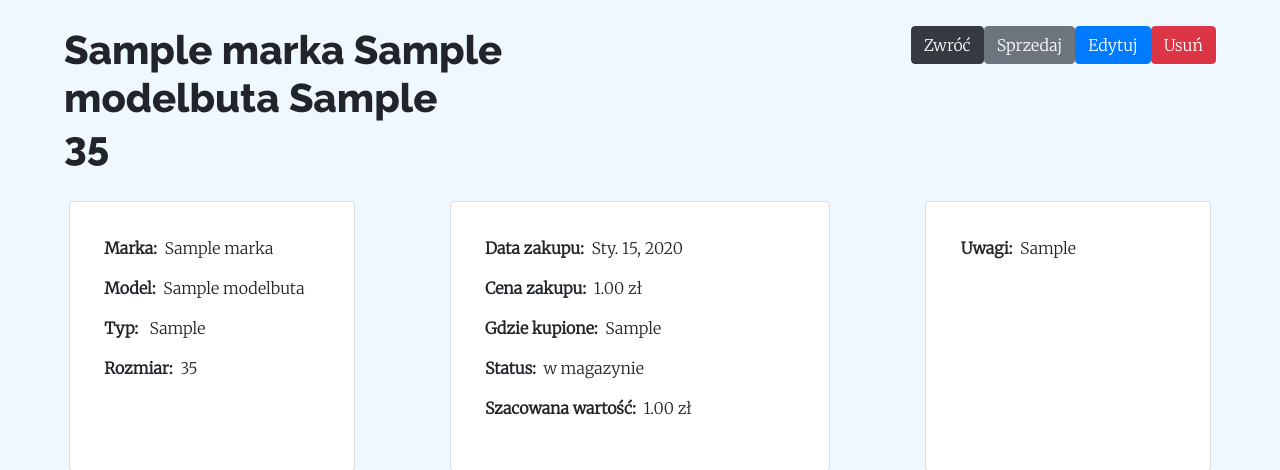
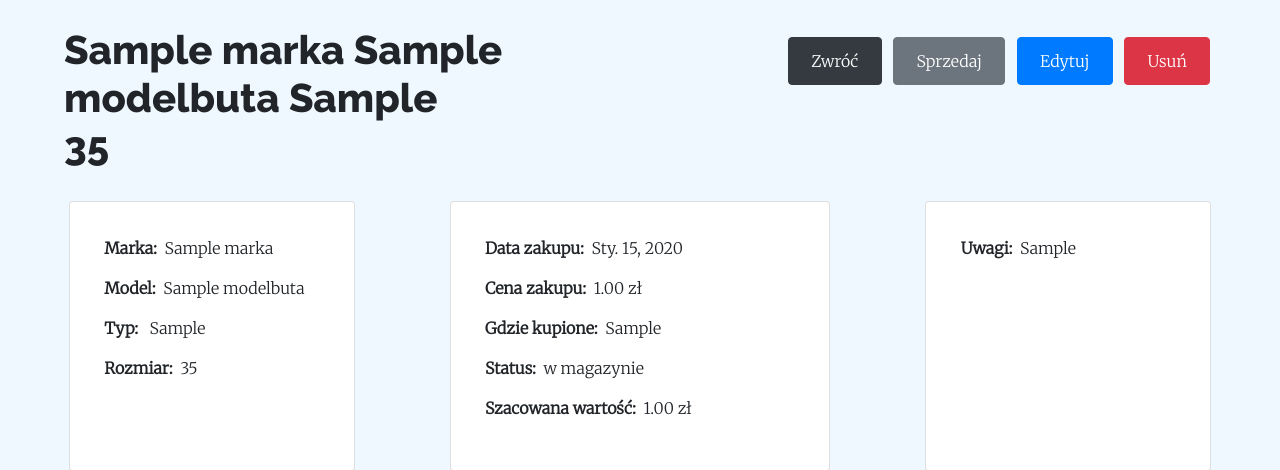
Before and after one commit to Oscris1/shoes-project, a Django app: page /magazyn/1/ in a window 1280 px wide. Shown: the part 56-526 px from the top of the page. Run offline with Django 3.2, Linux system fonts and the light colour scheme; a user stored in the database is signed in; tables that the repository leaves empty hold one stand-in row (values such as "Sample post").

Commit message:
added some paddings and margins to buttons in detail view

```diff
--- a/static/css/base_magazyn.css
+++ b/static/css/base_magazyn.css
@@ -20,3 +20,8 @@ body {
     padding-left: 5%;
     padding-right: 5%;
 }
+
+.btn-detail {
+    margin: 2% 1%;
+    padding: 2% 4%;
+}
--- a/templates/magazyn/magazyn_detail.html
+++ b/templates/magazyn/magazyn_detail.html
@@ -9,11 +9,11 @@
                 <h1>{{ para.marka }} {{ para.model_buta }} {{ para.typ }}<br> {{ para.rozmiar }}</h1>
             </div>
             <div class="col-6">
-                 <a href="{% url 'magazyn_delete' para.pk %}" class="btn btn-danger float-right">Usuń</a>
-                 <a href="{% url 'magazyn_update' para.pk %}" class="btn btn-primary float-right">Edytuj</a>
+                 <a href="{% url 'magazyn_delete' para.pk %}" class="btn btn-danger float-right btn-detail">Usuń</a>
+                 <a href="{% url 'magazyn_update' para.pk %}" class="btn btn-primary float-right btn-detail">Edytuj</a>
                  {% if para.status == "w magazynie" %}
-                    <a href="#" class="btn btn-secondary float-right">Sprzedaj</a>
-                    <a href="{% url 'zwrot_create' para.pk %}" class="btn btn-dark float-right">Zwróć</a>
+                    <a href="#" class="btn btn-secondary float-right btn-detail">Sprzedaj</a>
+                    <a href="{% url 'zwrot_create' para.pk %}" class="btn btn-dark float-right btn-detail">Zwróć</a>
                  {% endif %}
             </div>
         </div>
```
